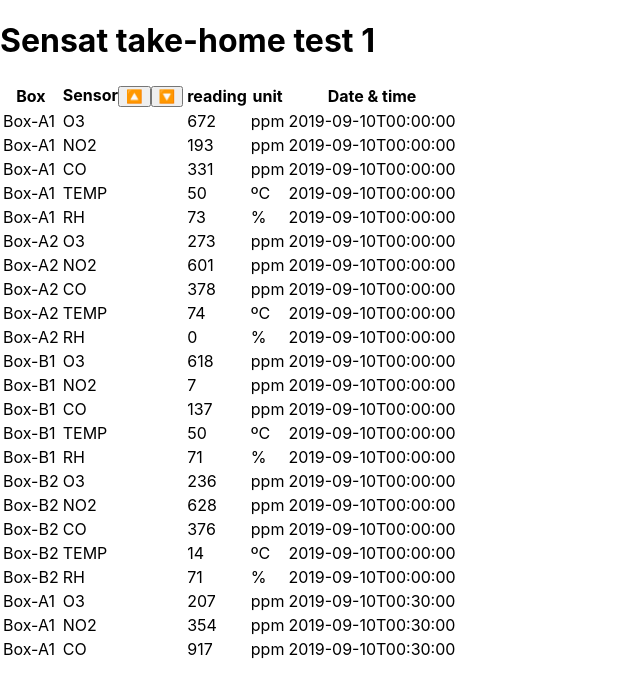
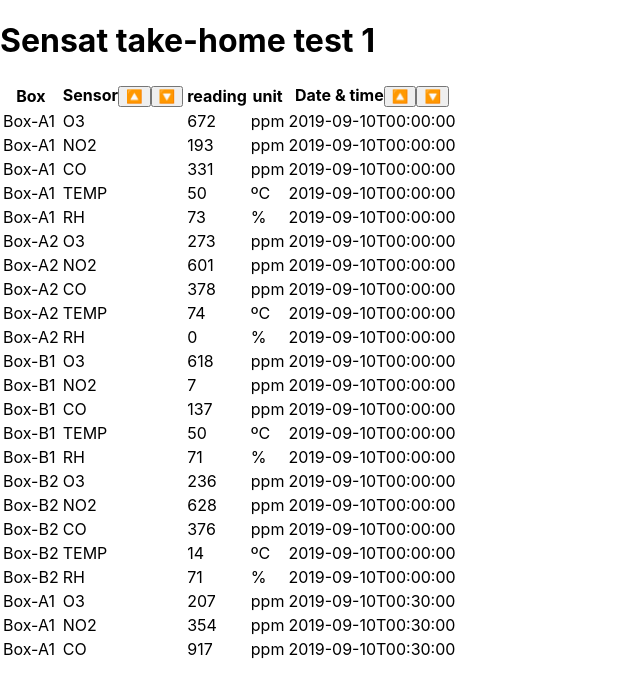
Before and after one commit to simondell/test-sensat-takehome-test-1, a React (Create React App) app: page / in a window 1280 px wide. Shown: the top 698 px of the page, without its empty margins (0-640 px from the left). Built offline with nearby package versions, Linux system fonts and the light colour scheme.

Commit message:
Sorting by asc/desc and over choice of columns

```diff
--- a/src/App/App.tsx
+++ b/src/App/App.tsx
@@ -47,7 +47,7 @@
         <Column
           field="sensor_type"
           heading="Sensor"
-          sortable={true}
+          sortable
         />
         <Column
           field="reading"
@@ -60,6 +60,7 @@
         <Column
           field="reading_ts"
           heading="Date &amp; time"
+          sortable
         />
       </DataTable>
     </div>
--- a/src/DataTable/DataTable.tsx
+++ b/src/DataTable/DataTable.tsx
@@ -17,25 +17,36 @@
   field: string
   heading: string
   sortable?: boolean
-  setSort?: React.Dispatch<React.SetStateAction<SortSetting>>
-  // sortBy: (field: string, direction: SortOrder) => void
+}
+
+interface SortableColumnProps extends ColumnProps{
+  sort: SortSetting
+  setSort: React.Dispatch<React.SetStateAction<SortSetting>>
 }
 
 export function Column (props: ColumnProps): React.ReactElement {
-  if(!props.sortable) {
-    return <th>{props.heading}</th>
+  return <th>{props.heading}</th>
+}
+
+function SortableColumn (props: SortableColumnProps): React.ReactElement {
+  function createClickHandler (direction: SortOrder) {
+    if(props.sort && props.sort[0] === props.field) {
+      return () => { props.setSort(null) }
+    }
+
+    return () => { props.setSort([props.field, direction]) }
   }
 
   return (
     <th>
       <span>{props.heading}</span>
       <button
-        onClick={() => props.setSort && props.setSort([props.field, SortOrder.Ascending])}
+        onClick={createClickHandler(SortOrder.Ascending)}
         title={`Ascending sort by ${props.field}`}
         type="button"
       >🔼</button>
       <button
-        onClick={() => props.setSort && props.setSort([props.field, SortOrder.Descending])}
+        onClick={createClickHandler(SortOrder.Descending)}
         title={`Descending sort by ${props.field}`}
         type="button"
       >🔽</button>
@@ -80,17 +91,19 @@
 type SortSetting = SortSpec | null
 
 export function DataTable (props: DataTableProps) {
-  const fields = React.Children.map(
-    props.children,
-    child => child && child.props.field
-  )
-
   const [sort, setSort] = useState(null as SortSetting)
 
   const columns = React.Children.map(
     props.children,
     child => child.props.sortable
-      ? React.cloneElement(child, { ...child.props, setSort })
+      ? (
+        <SortableColumn
+          field={child.props.field}
+          heading={child.props.heading}
+          sort={sort as SortSpec}
+          setSort={setSort}
+        />
+      )
       : child
   )
 
@@ -106,11 +119,7 @@
   return (
     <table>
       <thead>
-        <tr>
-        {
-          columns
-        }
-        </tr>
+        <tr>{columns}</tr>
       </thead>
       <tbody>
       {
```
